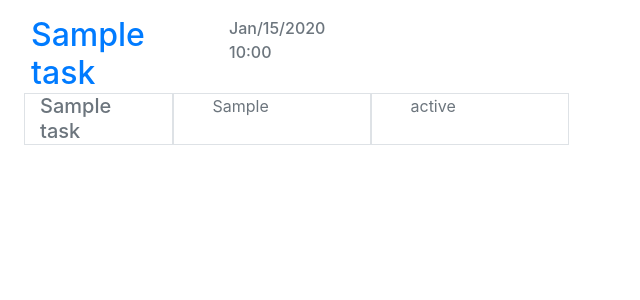
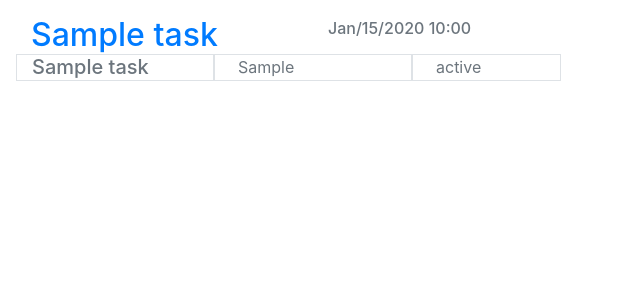
Before and after one commit to ahakra/flasktask, a Flask app: page /dashboard in a window 1280 px wide. Shown: the part 56-356 px from the top of the page, without its empty margins (0-640 px from the left). Run offline with Flask 2, Linux system fonts and the light colour scheme; a database or web service that is not in the repository returns one stand-in record (values such as "Sample title"); some libraries are stand-ins or nearby versions.

Commit message:
some html fixes

```diff
--- a/templates/dashboard.html
+++ b/templates/dashboard.html
@@ -14,21 +14,21 @@
 
          {% for task in main_task %}
 
-      <div class="col-md-6 container row pb-5 ">
-        <div class="col-4">
-        <a class="h2 text-primary ">{{task['task']}} </a>
-       </div>
-       <div class="col-3">
-        <a class="h6 text-secondary">{{ task['date_ins'].strftime('%b/%d/%Y   %H:%M')}}</a>
-       </div>
-       <div class="col-3"></div>
+      <div class="col-md-6  row pb-3">
+           <div class="col-6">
+             <a class="h2 text-primary ">{{task['task']}} </a>
+           </div>
+           <div class="col-6 text-left">
+             <a class="h6  text-secondary">{{ task['date_ins'].strftime('%b/%d/%Y   %H:%M')}}</a>
+           </div>
+
             {% for sub in sub_task %}
 
              {% if sub['parent_ID'] == task['_id'] %}
 
-             <div class="col-3 ml-2 border "><a class="h5 text-secondary">{{sub['task']}}</a> </div>
-             <div class="col-4 border "><a class="text-secondary ml-4">{{sub['assigned_to']}} </a></div>
-             <div class="col-4 border "><a class="text-secondary ml-4">{{sub['status']}} </a></div>
+             <div class="col-4 mb-1 border "><a class="h5 text-secondary">{{sub['task']}}</a> </div>
+             <div class="col-4 mb-1 border "><a class="text-secondary ml-2">{{sub['assigned_to']}} </a></div>
+             <div class="col-3 mb-1 border "><a class="text-secondary ml-2">{{sub['status']}} </a></div>
 
              {% endif %}
             {% endfor %}
--- a/templates/update_sub.html
+++ b/templates/update_sub.html
@@ -29,7 +29,7 @@
     <br>
     <a class="h4 mr-2">Status</a>
     <select name="status" id="status">
-
+      <option value=" "></option>
          <option selected="selected" value="In progress">In Progress</option>
          <option selected="selected" value="Done">Done</option>
 
```
